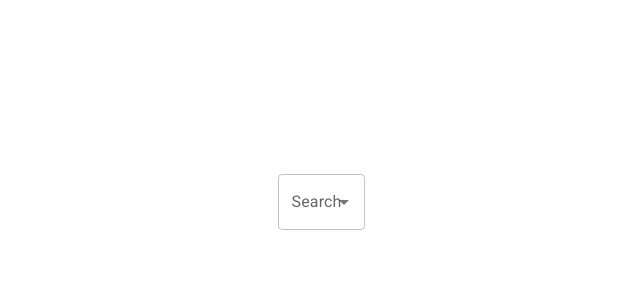
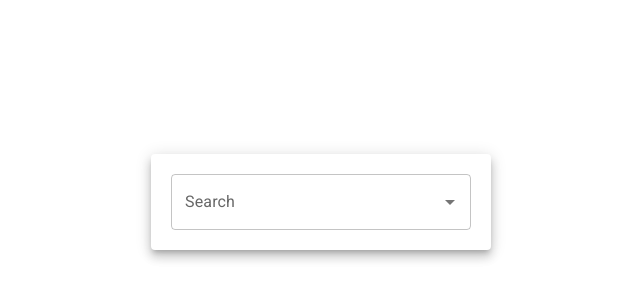
Before and after one commit to crono628/seating, a React (Vite) app: page / in a window 1280 px wide. Shown: the part 198-498 px from the top of the page, without its empty margins (319-959 px from the left). Built offline with nearby package versions, Linux system fonts and the light colour scheme.

Commit message:
chore: Refactor App component to use Material-UI Paper for styling. logic working.

```diff
--- a/src/App.jsx
+++ b/src/App.jsx
@@ -3,14 +3,26 @@ import reactLogo from './assets/react.svg'
 import viteLogo from '/vite.svg'
 import './App.css'
 import SearchBox from './components/SearchBox'
+import { Paper } from '@mui/material'
 
 function App() {
   const [count, setCount] = useState(0)
 
   return (
-    <>
-      <SearchBox />
-    </>
+    <div>
+      <Paper
+        elevation={7}
+        style={{
+          padding: 20,
+          margin: 20,
+          display: 'flex',
+          flexDirection: 'column',
+          alignItems: 'center'
+        }}
+      >
+        <SearchBox />
+      </Paper>
+    </div>
   )
 }
 
--- a/src/components/SearchBox.jsx
+++ b/src/components/SearchBox.jsx
@@ -4,19 +4,35 @@ import TextField from '@mui/material/TextField'
 import { tables } from '../data/guestList'
 
 const SearchBox = () => {
-  const handleSearch = (event, value) => {
-    console.log(value)
+  // create an array of unique names from tables object
+  function transformTablesToOptions(tables) {
+    const nameSet = new Set()
+    for (const table in tables) {
+      if (tables.hasOwnProperty(table)) {
+        tables[table].forEach((name) => {
+          nameSet.add(name)
+        })
+      }
+    }
+    // Convert the Set to an array of objects with a label property
+    return Array.from(nameSet).map((name) => ({ label: name }))
   }
 
+  const options = transformTablesToOptions(tables)
+  console.log(options)
+
   return (
-    <Autocomplete
-      options={tables}
-      getOptionLabel={(option) => option.name}
-      renderInput={(params) => (
-        <TextField {...params} label="Search" variant="outlined" />
-      )}
-      onChange={handleSearch}
-    />
+    <>
+      <Autocomplete
+        id="search-box"
+        options={options}
+        getOptionLabel={(option) => option.label}
+        style={{ width: 300 }}
+        renderInput={(params) => (
+          <TextField {...params} label="Search" variant="outlined" />
+        )}
+      />
+    </>
   )
 }
 export default SearchBox
```
